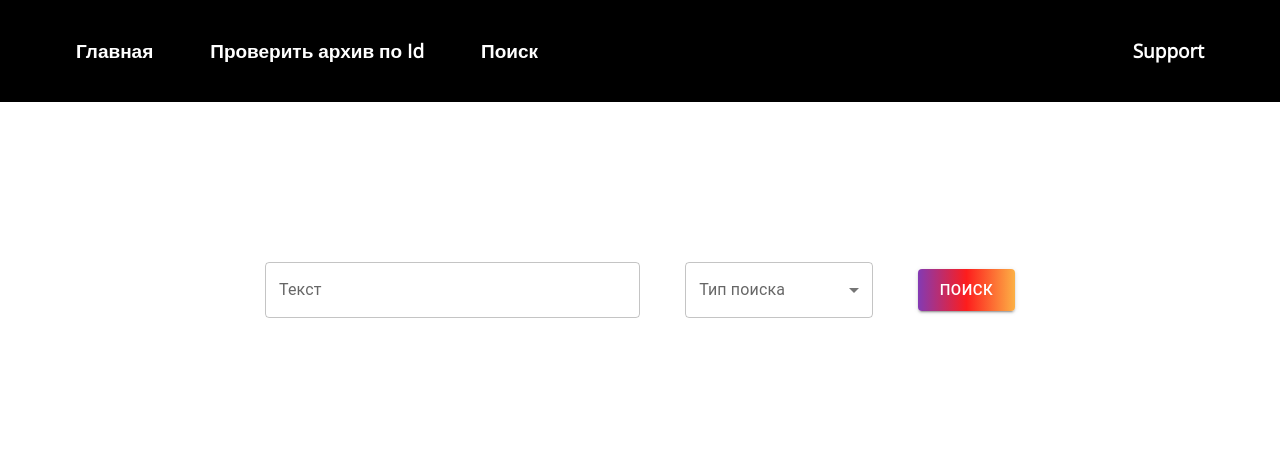
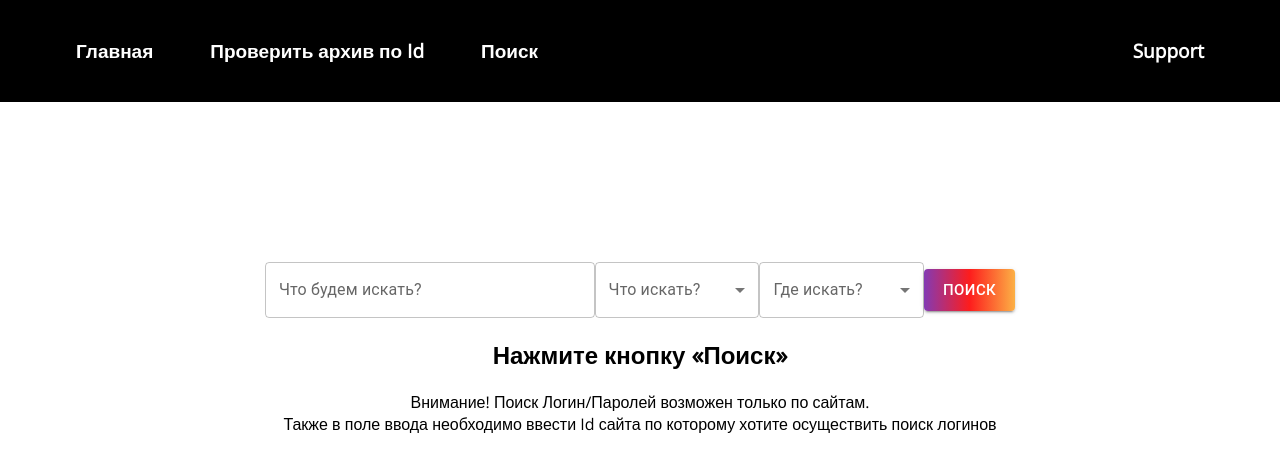
Before and after one commit to gorbatkoff/logs-sorter-react-redux, a React (Create React App) app: page /search in a window 1280 px wide. Shown: the top 472 px of the page. Built offline with nearby package versions, Linux system fonts and the light colour scheme.

Commit message:
Add dispatch and type of files recieve

```diff
--- a/src/components/Search/Search.jsx
+++ b/src/components/Search/Search.jsx
@@ -1,41 +1,193 @@
 import React, { useState, useEffect } from 'react'
+
+import { TextField, Select, Button, MenuItem, InputLabel, Box, FormControl, Container } from '@mui/material';
+import { useForm } from 'react-hook-form';
+
+import { api } from './../../config/index';
+
 import styles from './Search.module.css';
+import DataOutput from './DataOutput.jsx/DataOutput';
+import { useDispatch, useSelector } from 'react-redux';
 
-import { TextField, Select, Button, MenuItem, InputLabel, Box, FormControl } from '@mui/material';
+import axios from 'axios';
 
+import FileSaver from "file-saver";
+import { Co2Sharp } from '@mui/icons-material';
 
 function Search() {
 
+    const dispatch = useDispatch();
+    const countOfItems = useSelector(state => state.itemsCount);
+
+    const [logs, setLogs] = useState();
+
+    const getFiles = async (id) => {
+
+        try {
+            const request = await axios.get(`http://94.181.21.237:5000/api/Userdata/GetFileUserdatasBySiteId?SiteId=${id}`);
+
+            setLogs(request.data.split('\n'));
+
+        } catch (error) {
+            console.log(error);
+        }
+
+    }
+
+    function createBlob() {
+        var blob = new Blob(logs, {
+            type: "text/plain;charset=utf-8"
+        });
+        FileSaver.saveAs(blob, "Logs.txt");
+    }
+
+    const [data, setData] = useState();
+
     const [typeOfSearch, setTypeOfSearch] = useState('');
+    const [placeOfSearch, setPlaceOfSearch] = useState('');
+    const { register, handleSubmit, formState: { errors } } = useForm();
 
-    const handleChange = (event) => {
+    async function getSites(data) {
+        try {
+            const request = await api.get(`Site/GetSites?Search=${data.search}`);
+
+            dispatch({ type: "CHANGE_COUNT_OF_ITEMS", payload: request.data.paginationSites.totalItems });
+
+            console.log(countOfItems)
+
+            console.log(request.data.paginationSites.items);
+            setData(request.data.paginationSites.items);
+
+        } catch (error) {
+            console.log(error);
+        }
+    }
+
+    async function getEmails(data) {
+        try {
+            const request = await api.get(`Email/GetEmails?Search=${data.search}`);
+
+            console.log(request.data.paginationEmails.items);
+            setData(request.data.paginationEmails.items);
+
+        } catch (error) {
+            console.log(error);
+        }
+    }
+
+    async function getUserDatas(data) {
+        try {
+            const request = await api.get(`Userdata/GetUserdatas?Search=${data.search}`);
+
+            console.log(request.data.paginationUserdatas.items);
+            setData(request.data.paginationUserdatas.items);
+
+        } catch (error) {
+            console.log(error);
+        }
+    }
+
+    async function onSubmit(data, typeOfSearch) {
+
+        console.log(data);
+
+        if (data.place === 'logs') {
+            switch (data.type) {
+                case 'Emails':
+                    return getEmails(data);
+                case 'Sites':
+                    return getSites(data);
+                case 'UserDatas':
+                    return getUserDatas(data);
+                default:
+                    return null;
+            }
+        }
+
+        if (data.place === 'files') {
+            getFiles(data.search);
+            setTypeOfSearch('Sites');
+        }
+
+    }
+
+    const handleChangeType = (event) => {
         setTypeOfSearch(event.target.value);
+        setData();
     };
 
+    const handleChangePlace = (event) => {
+        setPlaceOfSearch(event.target.value);
+        setData()
+    }
+
     return (
-        <div className={styles.search}>
-            <TextField id="outlined-basic" label="Текст" variant="outlined" sx={{ width: '50%',}}/>
+        <div>
 
-            <Box sx={{ width: '25%',}}>
+            <form className={styles.search} onSubmit={handleSubmit(onSubmit)}>
+                <TextField {...register("search")} id="outlined-basic" label="Что будем искать?" variant="outlined"
+                    sx={{ width: '50%', }} placeholder="Id / Text search" />
+
+                <Box sx={{ width: '25%', }}>
                     <FormControl fullWidth>
-                    <InputLabel id="demo-simple-select-label">Тип поиска</InputLabel>
+                        <InputLabel id="demo-simple-select-label">Что искать?</InputLabel>
                         <Select
+                            {...register("place")}
+                            labelId="demo-simple-select-label"
+                            id="demo-simple-select"
+                            value={placeOfSearch}
+                            label="Тип поиска"
+                            onChange={handleChangePlace}
+                        >
+                            <MenuItem value={"logs"}>Логи</MenuItem>
+                            <MenuItem value={"files"}>Логин/Пароли</MenuItem>
+                        </Select>
+                    </FormControl>
+                </Box>
+
+                <Box sx={{ width: '25%', }}>
+                    <FormControl fullWidth>
+                        <InputLabel id="demo-simple-select-label">Где искать?</InputLabel>
+                        <Select
+                            {...register("type")}
                             labelId="demo-simple-select-label"
                             id="demo-simple-select"
                             value={typeOfSearch}
                             label="Тип поиска"
-                        onChange={handleChange}
+                            onChange={handleChangeType}
                         >
-                        <MenuItem value={"Sites"}>Sites</MenuItem>
-                        <MenuItem value={"Emails"}>Emails</MenuItem>
-                        <MenuItem value={"UserDatas"}>UserDatas</MenuItem>
+                            <MenuItem value={"Sites"}>По сайтам</MenuItem>
+                            <MenuItem value={"Emails"}>По почтам</MenuItem>
+                            <MenuItem value={"UserDatas"}>По данным</MenuItem>
                         </Select>
                     </FormControl>
                 </Box>
-            <Button variant="contained" size="large" sx={{
+                <Button type="submit" variant="contained" size="large"
+                    sx={{
                         background: "linear-gradient(90deg,#833AB4 0%,#FD1D1D 50%,#FCB045 100%)",
-                color: "#fff"}}
+                        color: "#fff"
+                    }}
                 >Поиск</Button >
+            </form>
+
+            {
+                data
+                    ?
+                    <DataOutput data={data} type={typeOfSearch} />
+                    :
+                    <Container>
+                        <h2 align="center">Нажмите кнопку «Поиск»</h2>
+                        <p align="center">Внимание! Поиск Логин/Паролей возможен только по сайтам. <br />
+                            Также в поле ввода необходимо ввести Id сайта по которому хотите осуществить поиск логинов</p>
+                    </Container>
+            }
+
+            {logs
+                ?
+                <Button sx={{ margin: '0 auto', display: 'flex', justifyContent: 'center' }} onClick={createBlob}>Скачать Логины / Пароли</Button>
+                :
+                <></>
+            }
         </div>
     )
 }
```
Lines whose indentation alone changed are shown as unchanged.
